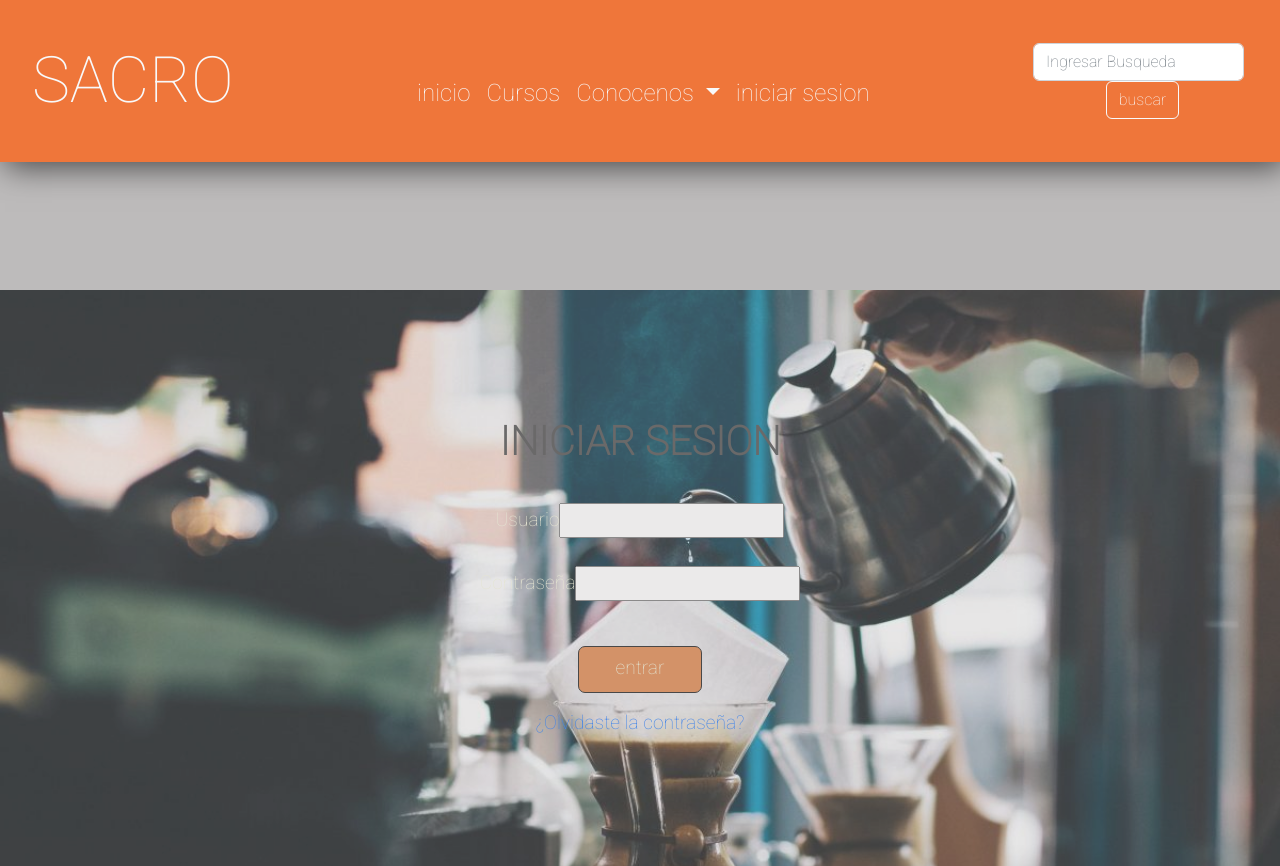
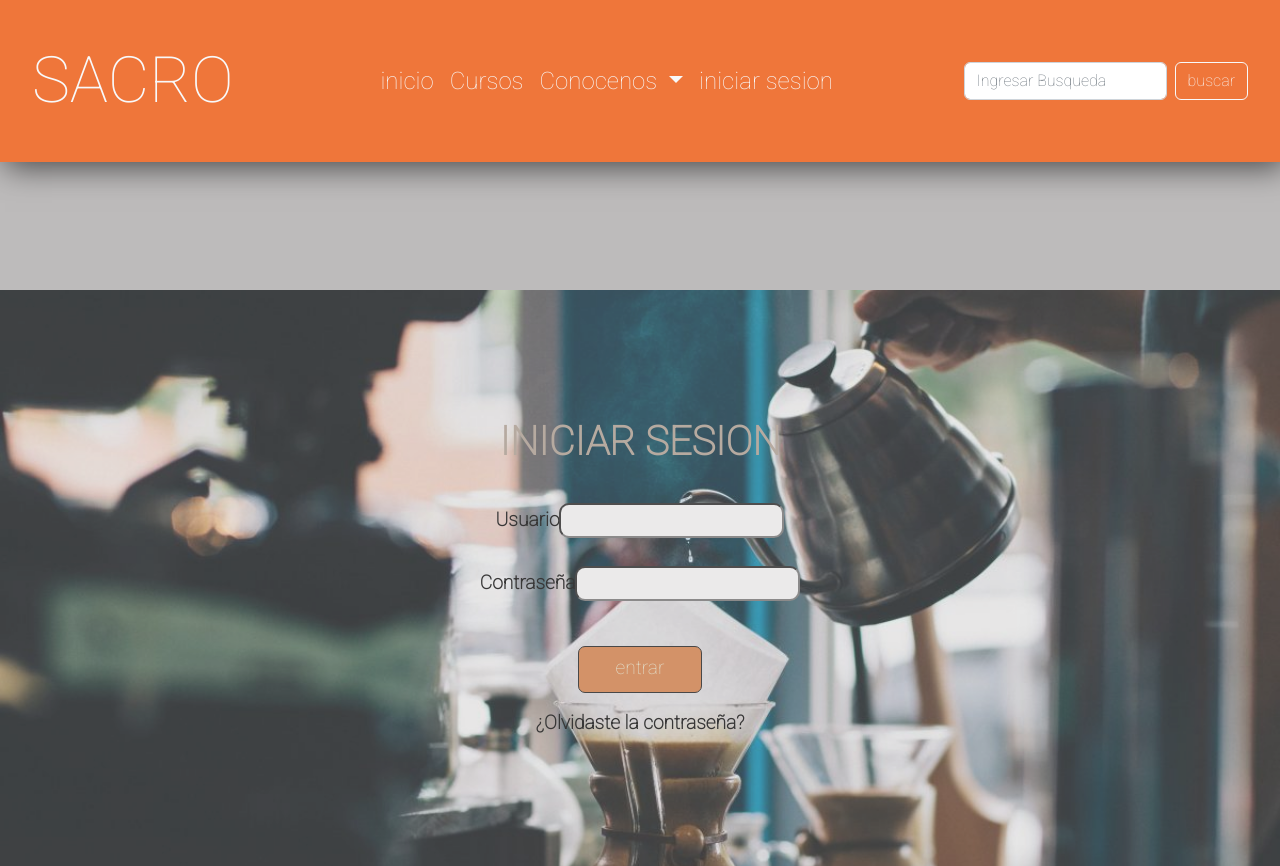
Before and after one commit to Lucastorre/Sacrosass, a website: page pages/iniciarsesion.html in a window 1280 px wide. Shown: the top 866 px of the page. Drawn offline with nearby package versions, Linux system fonts and the light colour scheme.

Commit message:
ultimos arreglos inicio sesion y botones inicio

```diff
--- a/pages/iniciarsesion.html
+++ b/pages/iniciarsesion.html
@@ -71,7 +71,7 @@
                                     </li>
 
                                 </ul>
-                                <form class="d-flex-col" role="search">
+                                <form class="d-flex" role="search">
                                     <input class="form-control me-2" type="search" placeholder="Ingresar Busqueda"
                                         aria-label="Search">
                                     <button class="btn btn-outline-light" type="submit">buscar</button>
--- a/scss/inicio.scss
+++ b/scss/inicio.scss
@@ -44,9 +44,15 @@
         margin: 0px 0px 20px 0px;
         font-size: map-get($fontsizes, texto);
     }
+    .botonesInicioYRegistro{
+        display: flex;
+        flex-direction: row;
+
+    }
 }
 
 .llevarARegistrarse {
+    margin:10px;
     padding: 10px 40px 10px 40px;
     background-color: rgb(221, 130, 69);
     border-radius: 7px;
@@ -113,7 +119,7 @@
     }
 
 }
-
+/*/
 .contenedorCatalogoBebidas {
     margin: 2%;
     border-radius: 8px;
@@ -130,7 +136,7 @@
     }
 }
 
-
+/*/
 .seccionContacto {
     grid-area: seccionContacto;
     display: flex;
--- a/scss/iniciosesion.scss
+++ b/scss/iniciosesion.scss
@@ -1,6 +1,7 @@
 /*/INICIAR SESION/*/
 
 #backgroundSesion {
+
     grid-area: backgroundSesion;
     display: flex;
     flex-direction: column;
@@ -13,8 +14,25 @@
     background-image: url("../assets/img/metodosbackground.jpg") ;
     opacity: 0.7;
     background-size: cover;
-    color: beige;
-    padding: 10% 0px 10% 0px;
+   padding: 10% 0px 10% 0px;
 
 
 }
+.iniciarsesion{
+    h1{
+        color:#b4a496;
+
+    }
+        .oc{
+            color:black;
+            font-weight:bold;
+        }
+        label{
+            color:black;
+            font-weight:bold;
+
+        }
+        input{
+            border-radius:10px;
+        }
+}
--- a/scss/mediaquerie.scss
+++ b/scss/mediaquerie.scss
@@ -122,11 +122,7 @@
         margin-left: 60px;
     }
 
-    .inputBuscar,
-    .buttonBuscar {
-        display: none;
 
-    }
 
     .nosotros {
         display: flex;
```
Also changed, not shown: index.html (+7 -2 lines), css/estilos.css.
